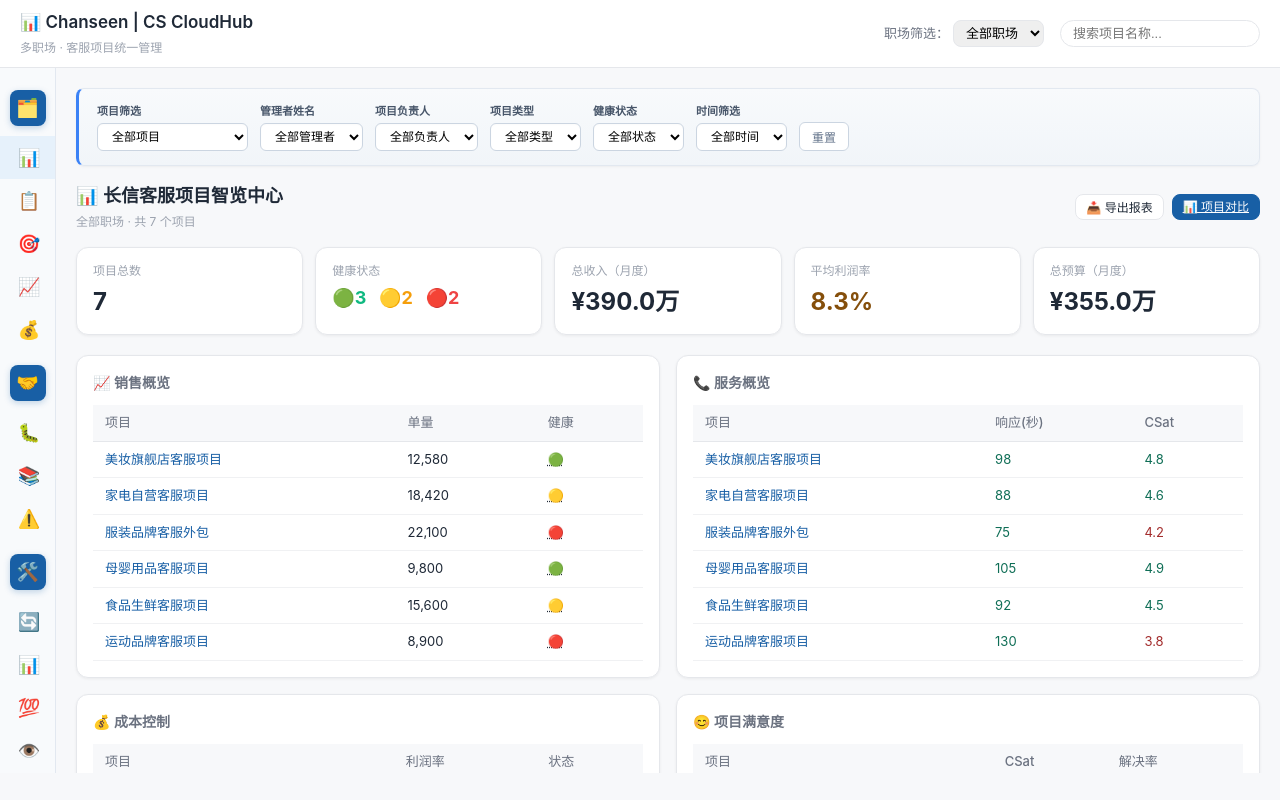
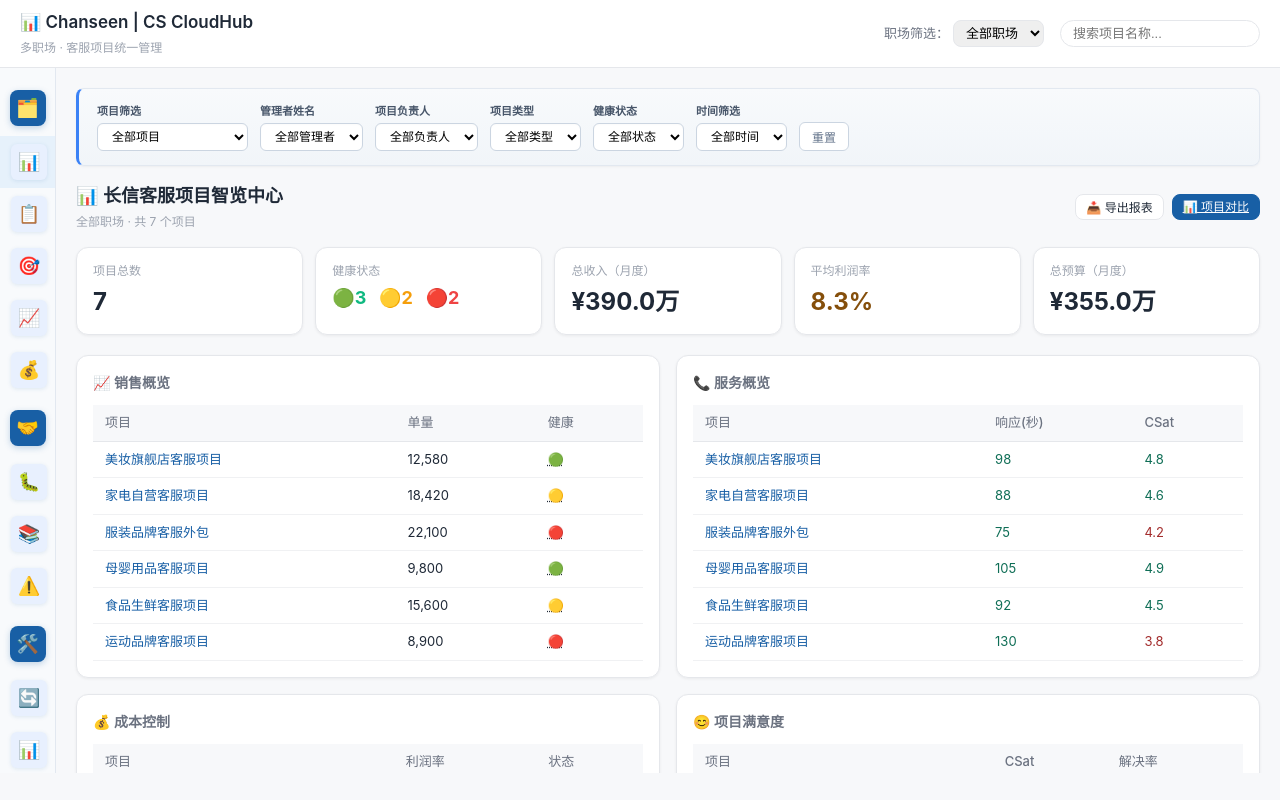
Before and after one commit to Jordly/Jordly.github.io, a plain HTML site: page docs/index.html in a window 1280 px wide. Both pictures are taken after a click on the button "收起导航". Drawn offline with Linux system fonts and the light colour scheme.

Commit message:
Deploy: style.css (v20260602164818)

```diff
--- a/docs/style.css
+++ b/docs/style.css
@@ -196,7 +196,18 @@ body {
   border-left-color: var(--c-primary);
   font-weight: 500;
 }
-.nav-icon { font-size: 16px; width: 22px; text-align: center; }
+.nav-icon {
+  font-size: 16px;
+  width: 36px;
+  height: 36px;
+  display: flex;
+  align-items: center;
+  justify-content: center;
+  background: #e8f0fe;
+  border-radius: 6px;
+  box-shadow: 0 1px 4px rgba(24,95,165,0.12);
+  flex-shrink: 0;
+}
 
 /* ===== 侧边栏折叠 ===== */
 .sidebar-toggle-btn {
@@ -252,7 +263,14 @@ body {
 }
 #sidebar.collapsed .nav-item .nav-icon {
   font-size: 18px;
-  width: auto;
+  width: 36px;
+  height: 36px;
+  display: flex;
+  align-items: center;
+  justify-content: center;
+  background: #e8f0fe;
+  border-radius: 6px;
+  box-shadow: 0 1px 4px rgba(24,95,165,0.12);
 }
 #sidebar.collapsed .nav-item.active {
   border-left-color: transparent;
```
